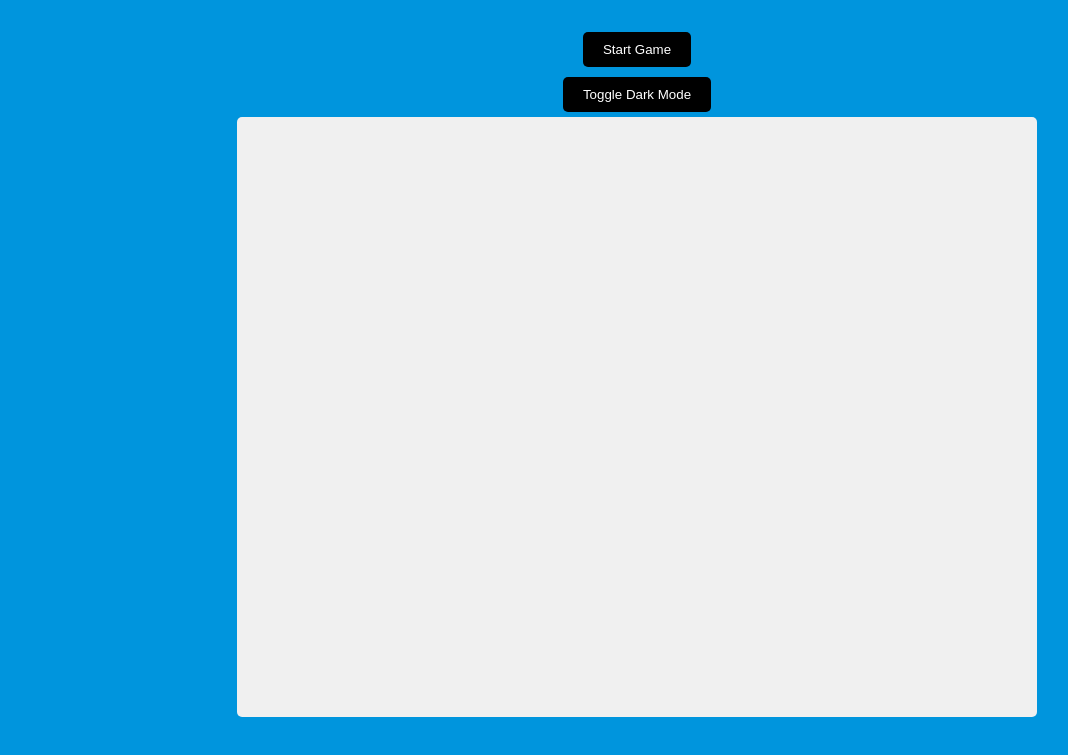
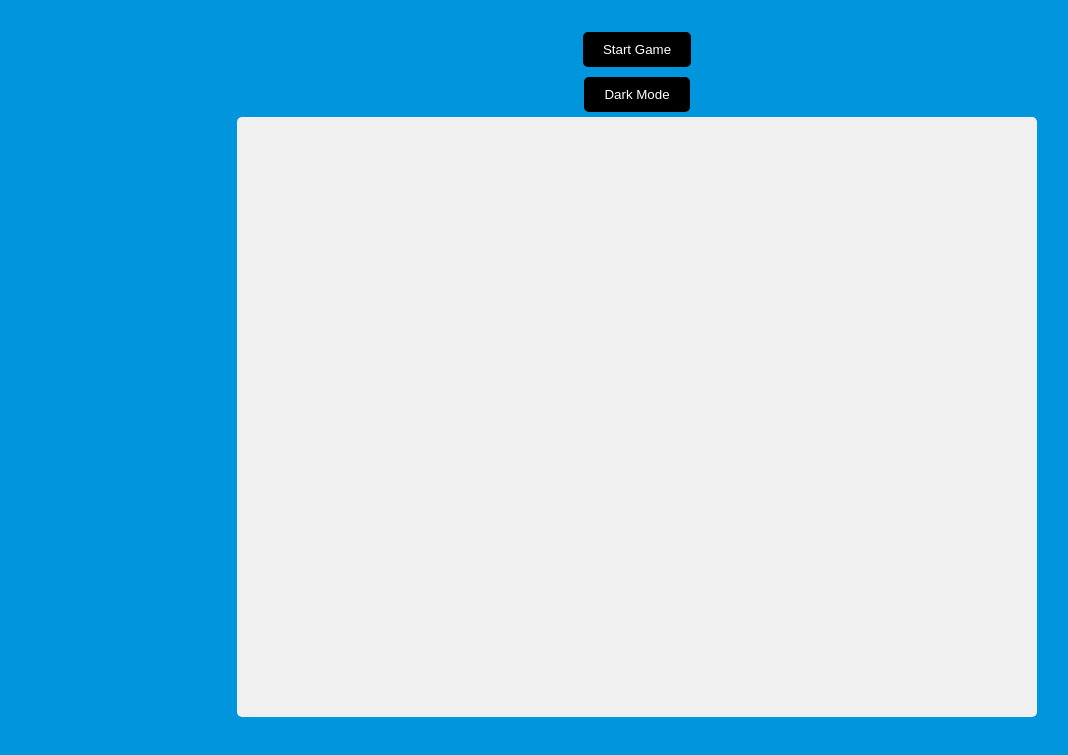
Before and after one commit to CarsonF36/website2, a plain HTML site: page breakout.html in a window 1280 px wide. Shown: the part 85-840 px from the top of the page, without its empty margins (3-1071 px from the left). Drawn offline with Linux system fonts and the light colour scheme.

Commit message:
Update breakout.html

```diff
--- a/breakout.html
+++ b/breakout.html
@@ -17,7 +17,7 @@
     </div>
 
     <button id="start-btn" class="btn start">Start Game</button>
-    <button id="dark-mode-btn" class="btn">Toggle Dark Mode</button>
+    <button id="dark-mode-btn" class="btn">Dark Mode</button>
     <button id="restart-btn" class="btn start">Restart</button>
 
     <canvas id="canvas" width="800" height="600"></canvas>
```
